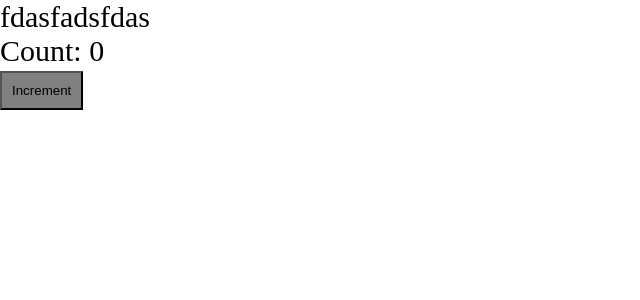
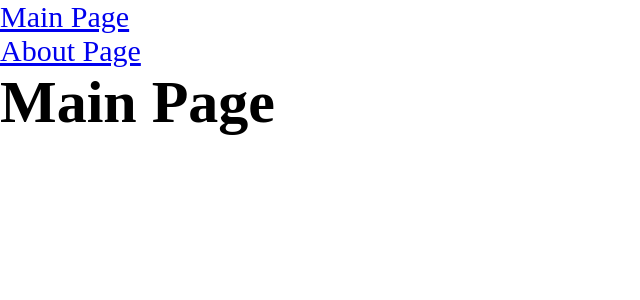
Before and after one commit to PeIIIaJIkuH/blog, a React app: page / in a window 1280 px wide. Shown: the top 300 px of the page, without its empty margins (0-640 px from the left). Built offline with nearby package versions, Linux system fonts and the light colour scheme.

Commit message:
6. Routing, code splitting, lazy, suspense

```diff
--- a/package.json
+++ b/package.json
@@ -16,6 +16,7 @@
 		"@types/node": "^17.0.21",
 		"@types/react": "^17.0.39",
 		"@types/react-dom": "^17.0.11",
+		"@types/react-router-dom": "^5.3.3",
 		"@types/webpack": "^5.28.0",
 		"@types/webpack-dev-server": "^4.7.2",
 		"css-loader": "^6.6.0",
@@ -33,6 +34,7 @@
 	},
 	"dependencies": {
 		"react": "^17.0.2",
-		"react-dom": "^17.0.2"
+		"react-dom": "^17.0.2",
+		"react-router-dom": "^6.2.1"
 	}
 }
--- a/src/App.tsx
+++ b/src/App.tsx
@@ -1,11 +1,24 @@
-import {Counter} from './components/Counter'
+import {Suspense} from 'react'
+import {Link, Route, Routes} from 'react-router-dom'
 import './index.scss'
+import {AboutPageLazy} from './pages/AboutPage/AboutPage.lazy'
+import {MainPageLazy} from './pages/MainPage/MainPage.lazy'
 
 export const App = () => {
 	return (
 		<div className='app'>
-			fdasfadsfdas
-			<Counter/>
+			<div>
+				<Link to='/'>Main Page</Link>
+			</div>
+			<div>
+				<Link to='/about'>About Page</Link>
+			</div>
+			<Suspense fallback={<div>Loading...</div>}>
+				<Routes>
+					<Route path='/about' element={<AboutPageLazy/>}/>
+					<Route path='/' element={<MainPageLazy/>}/>
+				</Routes>
+			</Suspense>
 		</div>
 	)
 }
--- a/src/index.tsx
+++ b/src/index.tsx
@@ -1,7 +1,10 @@
 import {render} from 'react-dom'
+import {BrowserRouter} from 'react-router-dom'
 import {App} from './App'
 
 render(
-	<App/>,
+	<BrowserRouter>
+		<App/>
+	</BrowserRouter>,
 	document.getElementById('root'),
 )
--- /dev/null
+++ b/src/pages/AboutPage/AboutPage.lazy.tsx
@@ -0,0 +1,6 @@
+import {lazy} from 'react'
+
+export const AboutPageLazy = lazy(() => new Promise(resolve => {
+	// @ts-ignore
+	setTimeout(() => resolve(import('./AboutPage')), 1500)
+}))
--- /dev/null
+++ b/src/pages/AboutPage/AboutPage.tsx
@@ -0,0 +1,9 @@
+const AboutPage = () => {
+	return (
+		<div>
+			<h1>About Page</h1>
+		</div>
+	)
+}
+
+export default AboutPage
--- /dev/null
+++ b/src/pages/MainPage/MainPage.lazy.tsx
@@ -0,0 +1,6 @@
+import {lazy} from 'react'
+
+export const MainPageLazy = lazy(() => new Promise(resolve => {
+	// @ts-ignore
+	setTimeout(() => resolve(import('./MainPage')), 1500)
+}))
--- /dev/null
+++ b/src/pages/MainPage/MainPage.tsx
@@ -0,0 +1,9 @@
+const MainPage = () => {
+	return (
+		<div>
+			<h1>Main Page</h1>
+		</div>
+	)
+}
+
+export default MainPage
```
Also changed, not shown: 2 other files (tests, documents, lock files or other folders).
